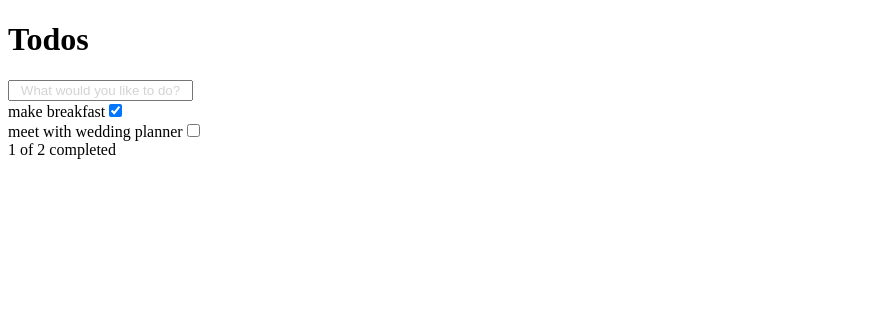
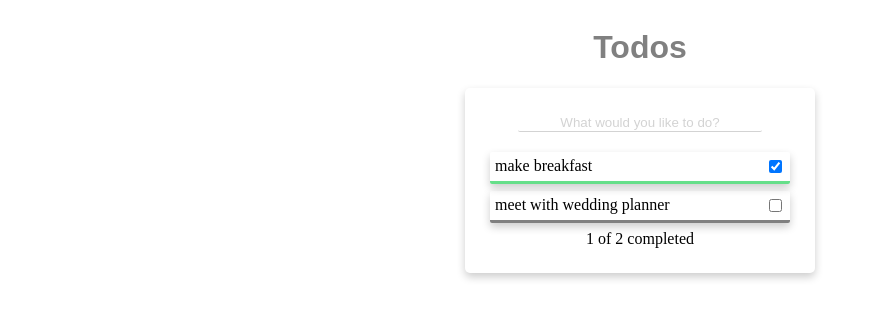
Before and after one commit to andela-uopaluwa/react-todo, a React (Vite) app: page / in a window 1280 px wide. Shown: the top 318 px of the page, without its empty margins (0-873 px from the left). Built offline with nearby package versions, Linux system fonts and the light colour scheme.

Commit message:
refactor

```diff
--- a/package.json
+++ b/package.json
@@ -6,6 +6,7 @@
   "scripts": {
     "test": "echo \"Error: no test specified\" && exit 1",
     "lint": "eslint \"src/**/*.{js,jsx}\"",
+    "start": "NODE_ENV=production parcel build src/index.html",
     "dev": "parcel src/index.html"
   },
   "keywords": [],
--- a/src/App.js
+++ b/src/App.js
@@ -5,8 +5,8 @@ import Todos from './Todos';
 class App extends React.Component {
     render() {
         return (
-            <div>
-                <h1>Todos</h1>
+            <div className="App">
+                <h1 className="main-title">Todos</h1>
                 <Todos />
             </div>
         )
--- a/src/Todo.js
+++ b/src/Todo.js
@@ -4,8 +4,9 @@ import React from 'react';
 class Todo extends React.Component {
     render() {
         let { description, completed } = this.props;
+
         return (
-            <div>
+            <div className={`todo ${completed ? 'completed' : 'pending'}`}>
                 <span>{description}</span><input type="checkbox" checked={completed} onChange={() => this.props.toggleCompletionStatus()}/>
             </div>
         )
--- a/src/Todos.js
+++ b/src/Todos.js
@@ -7,13 +7,22 @@ class Todos extends React.Component {
         super();
 
         this.state = {
-            todos: [{description: 'make breakfast', completed: true}, {description: 'meet with wedding planner', completed: false}]
+            todos: [{
+                description: 'make breakfast',
+                completed: true
+            }, {
+                description: 'meet with wedding planner',
+                completed: false
+            }]
         }
     }
     addTodoItem = event => {
-        if(event.keyCode === 13 && event.target.value) {
+        if (event.keyCode === 13 && event.target.value) {
             let todos = this.state.todos.slice();
-            todos.push({description: event.target.value, completed: false});
+            todos.push({
+                description: event.target.value,
+                completed: false
+            });
             this.setState({
                 todos: todos
             })
@@ -31,16 +40,15 @@ class Todos extends React.Component {
     }
     render() {
         return (
-            <div>
-                <input type="text" placeholder="What would you like to do?" onKeyUp={this.addTodoItem} />
-                {/*
-                NB: It's not best practice to use index as key.
-                index is used for key cos this is a rather trivial scenario.
-                */}
-                {this.state.todos.map( (todo, index) => {
-                    return <Todo key={index} description={todo.description} completed={todo.completed} toggleCompletionStatus={() => this.toggleCompletionStatus(index)} />
-                })}
-                <CompletionCount todos={this.state.todos} />
+            <div className = "container" >
+                <input id="new-todo" type = "text" placeholder = "What would you like to do?" onKeyUp = {this.addTodoItem}/>
+                { /* NB: It's not best practice to use index as key. index is used for key cos this is a rather trivial scenario. */}
+                {
+                    this.state.todos.map((todo, index) => {
+                        return <Todo key = {index} description = {todo.description} completed = {todo.completed} toggleCompletionStatus = {() => this.toggleCompletionStatus(index)} />
+                    })
+                }
+                <CompletionCount todos = {this.state.todos} />
             </div>
         )
     }
```
